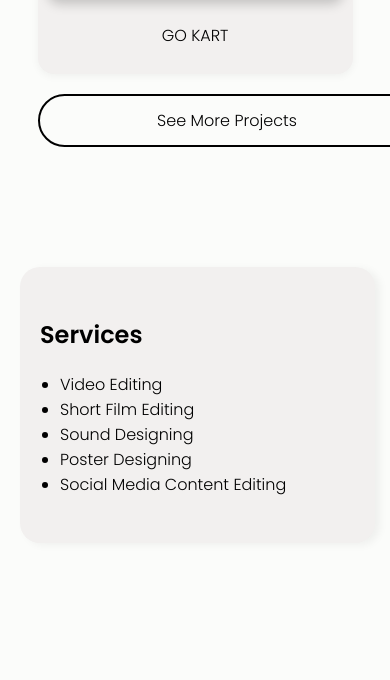
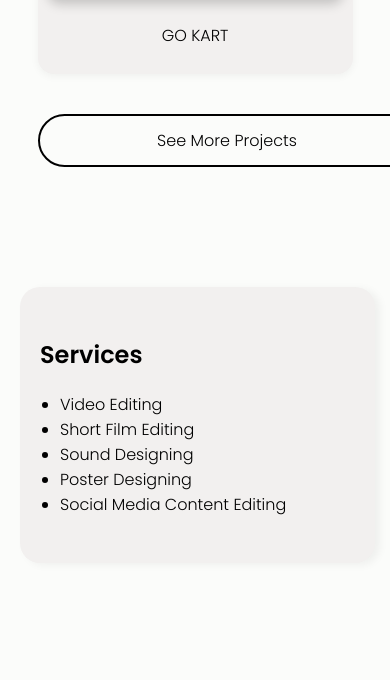
Before and after one commit to gnaneswar4255/portfolio, a plain HTML site: page index.html in a window 390 px wide. Shown: the part 3082-3762 px from the top of the page. Drawn offline with Linux system fonts and the light colour scheme.

Commit message:
Update styles.css

```diff
--- a/styles.css
+++ b/styles.css
@@ -174,13 +174,6 @@ section {
     text-align: center;
 }
 
-/* Mobile adjustment */
-@media screen and (max-width: 600px) {
-    .more-link {
-        margin-top: 20px; /* smaller margin on mobile */
-    }
-}
-
 /* SOFTWARE GRID */
 .services-grid {
     display: grid;
```
